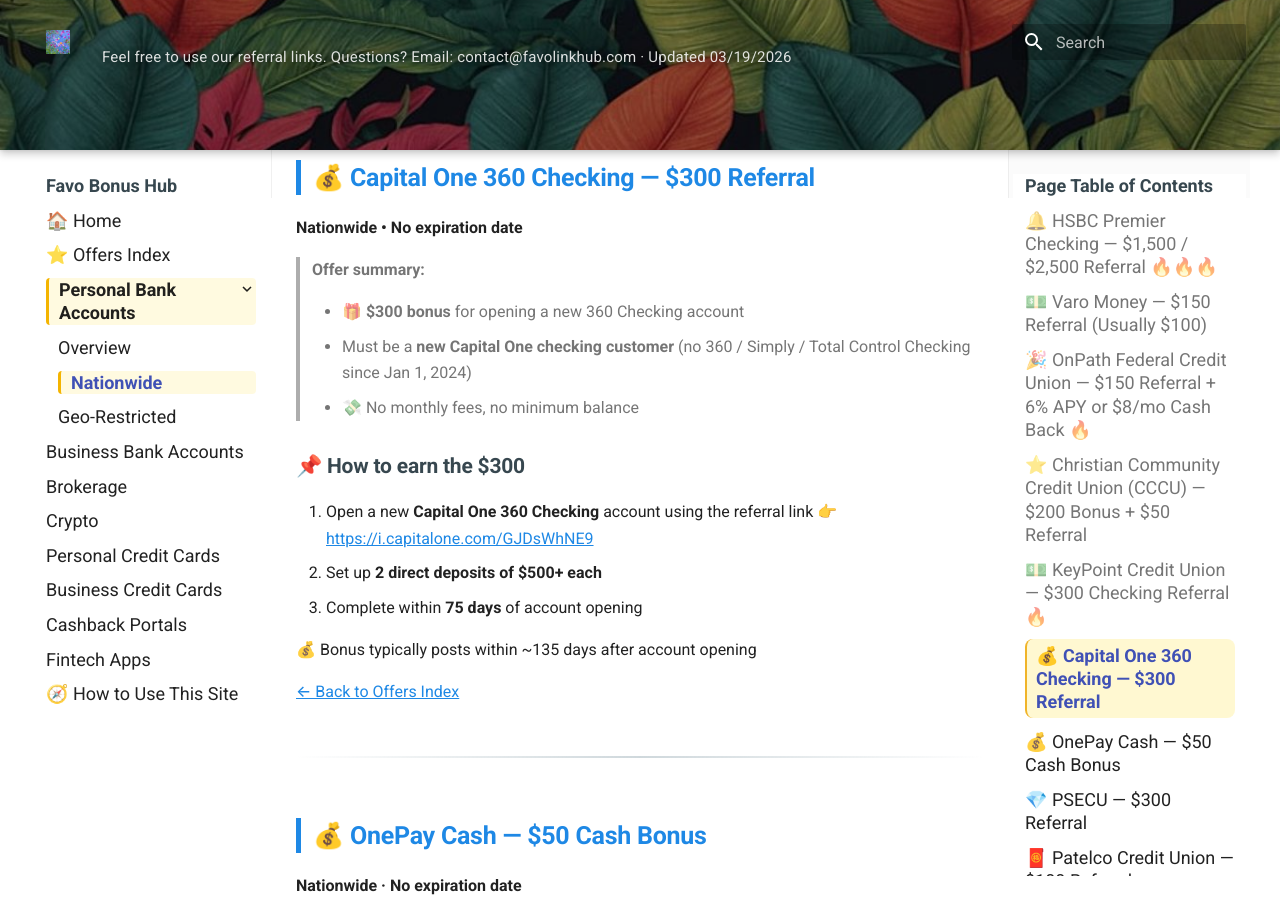
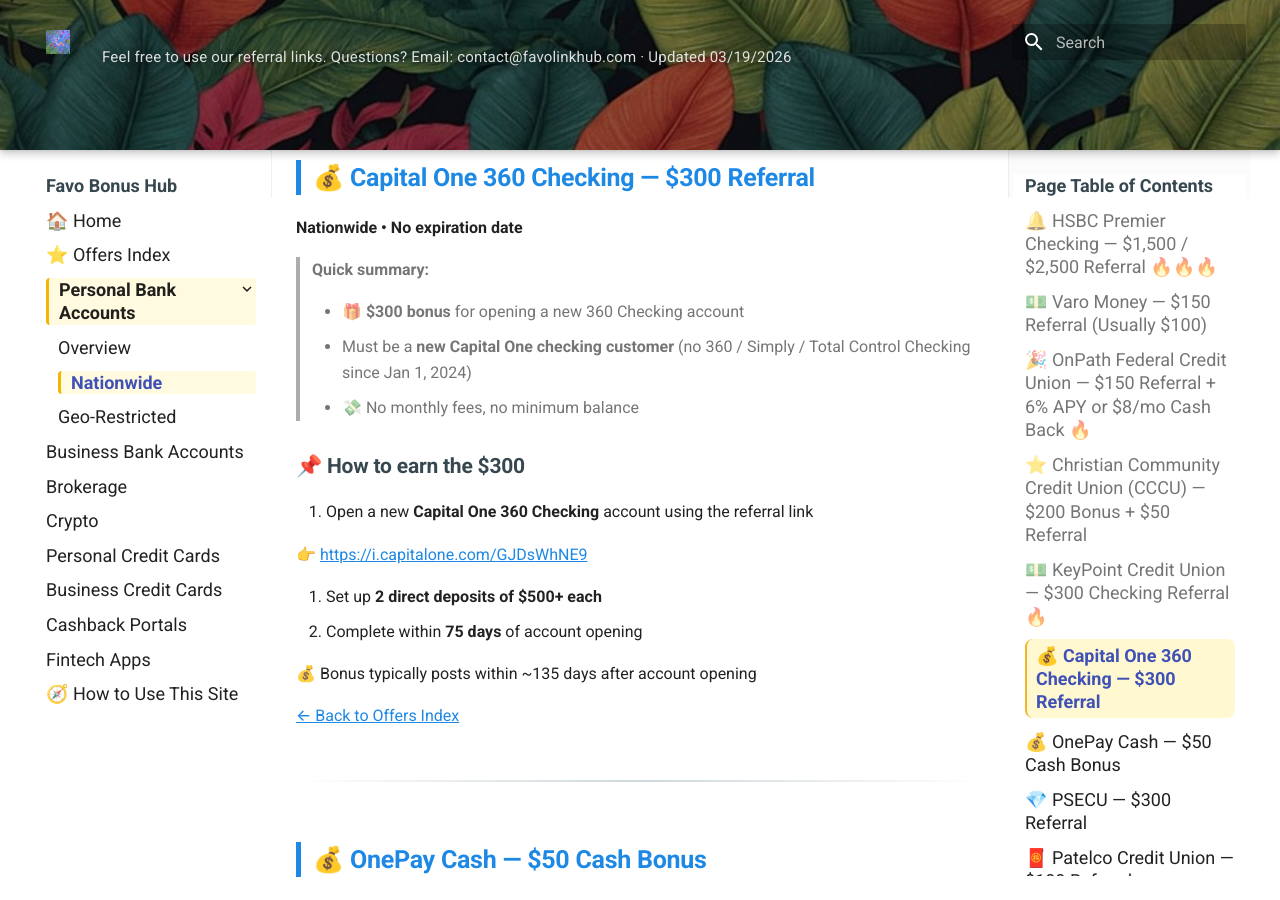
Before and after one commit to whispersofzephyr/favolinkhub-site, an MkDocs documentation site: the page built from docs/personal-bank-nationwide.md, in a window 1280 px wide and 900 px high, scrolled down 10386 px. Built offline with MkDocs 1.6.1 and Material for MkDocs 9.7.7, drawn with Linux system fonts in a browser that asks for light colours.

Commit message:
Revise Capital One 360 Checking offer details
Updated the offer summary and added a referral link for Capital One 360 Checking.

```diff
--- a/docs/personal-bank-nationwide.md
+++ b/docs/personal-bank-nationwide.md
@@ -379,7 +379,7 @@ To receive the $300 checking bonus, you must:
 ## 💰 Capital One 360 Checking — $300 Referral
 **Nationwide • No expiration date**
 
-> **Offer summary:**
+> **Quick summary:**
 >
 > - 🎁 **$300 bonus** for opening a new 360 Checking account
 > - Must be a **new Capital One checking customer** (no 360 / Simply / Total Control Checking since Jan 1, 2024)
@@ -388,7 +388,9 @@ To receive the $300 checking bonus, you must:
 ### 📌 How to earn the $300
 
 1. Open a new **Capital One 360 Checking** account using the referral link
-  👉 [https://i.capitalone.com/GJDsWhNE9](https://i.capitalone.com/GJDsWhNE9)
+
+👉 [https://i.capitalone.com/GJDsWhNE9](https://i.capitalone.com/GJDsWhNE9)
+
 3. Set up **2 direct deposits of $500+ each**
 4. Complete within **75 days** of account opening
 
```
